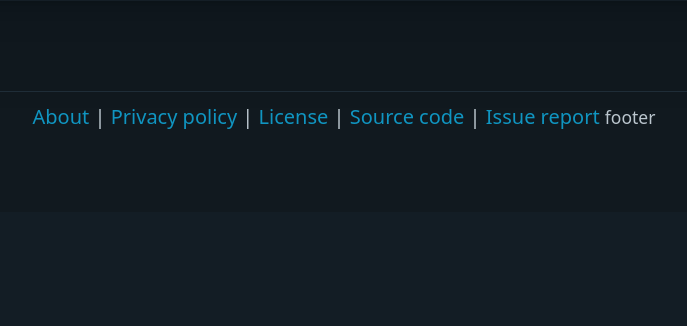
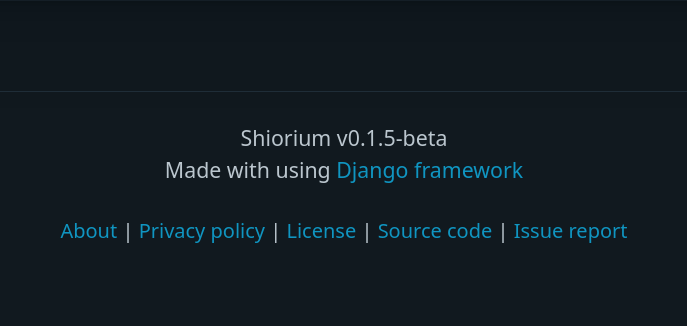
Before and after one commit to AlphaBeta1906/expert-umbrella, a Django app: page /users/auth/login/?next=/post/create/ in a window 1280 px wide. Shown: the part 874-1200 px from the top of the page, without its empty margins (296-983 px from the left). Before the commit the page ends 1003 px from the top, so only its background shows below. Run offline with Django 4.2, Linux system fonts and the light colour scheme; parts of the project's set-up code (start-up, migrations or seed data) failed here and were passed over; some libraries are stand-ins or nearby versions.

Commit message:
update footer

```diff
--- a/templates/base.html
+++ b/templates/base.html
@@ -62,6 +62,10 @@
     <footer>
         <hr>
         <center>
+            <div style="margin-top: 1.5rem;font-size: 15pt;">
+                <p style="margin-bottom: 0rem;">Shiorium v0.1.5-beta</p>
+                <p>Made with <span style="color:#e68e9e"><i data-feather="heart" ></i></span> using <a href="https://www.djangoproject.com/" target="_blank">Django framework</a></p>
+            </d>
             <a href="{% url 'about' %}">About</a>
             |
             <a href="#">Privacy policy</a>
@@ -71,7 +75,6 @@
             <a href="https://github.com/AlphaBeta1906/expert-umbrella">Source code</a>
             |
             <a href="https://github.com/AlphaBeta1906/expert-umbrella/issues">Issue report</a>
-            <small>footer</small>
         </center>
     </footer>
 </body>
```
